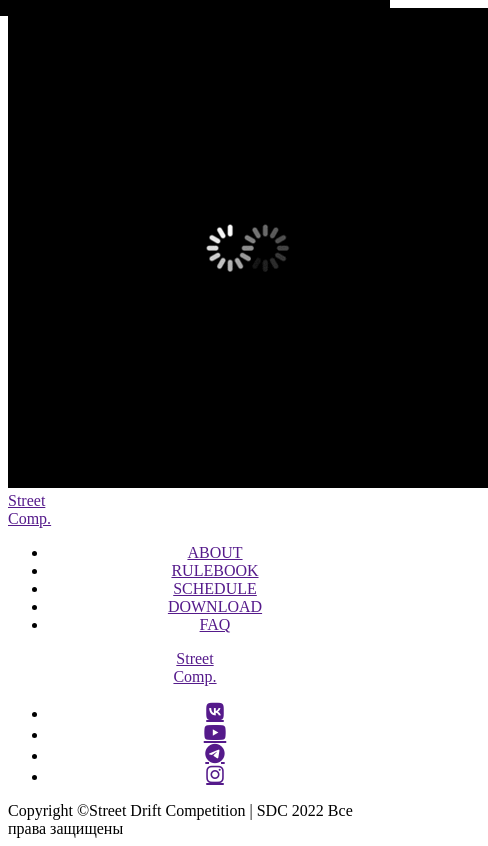
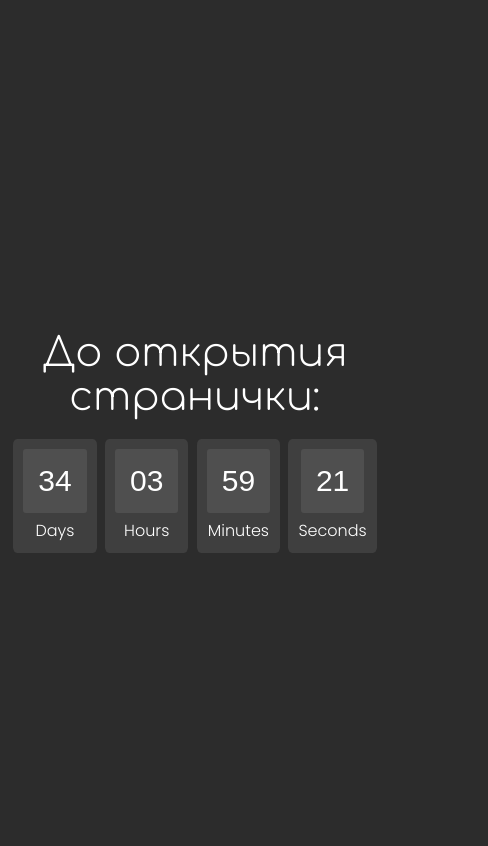
Before and after one commit to idkwhatimdoing1496/medincomlab.github.io, a plain HTML site: page index.html in a window 390 px wide. Shown: the whole page, 488 px wide, since content can reach past the window. Drawn offline with Linux system fonts and the light colour scheme.

Commit message:
Add files via upload

```diff
--- /dev/null
+++ b/css/main.css
@@ -0,0 +1,52 @@
+*{
+  padding: 0;
+  margin: 0;
+}
+body {
+  text-align: center;
+  background: #2c2c2c;
+  font-weight: 100;
+  display: flex;
+  flex-direction: column;
+  justify-content: center;
+  align-items: center;
+  height: 100vh;
+  font-family: 'Comfortaa', cursive;
+}
+
+.countdown-title {
+  color: #ffffff;
+  font-weight: 100;
+  font-size: 40px;
+  margin: 40px 0px 20px;
+}
+
+.countdown {
+  font-family: sans-serif;
+  color: #fff;
+  display: inline-block;
+  font-weight: 100;
+  text-align: center;
+  font-size: 30px;
+}
+
+.countdown-number {
+  padding: 10px;
+  border-radius: 5%;
+  background: #3f3f3f;
+  display: inline-block;
+}
+
+.countdown-time {
+  padding: 15px;
+  border-radius: 3px;
+  background: #4f4f4f;
+  display: inline-block;
+}
+
+.countdown-text {
+  display: block;
+  padding-top: 5px;
+  font-size: 16px;
+  font-family: 'Poppins', sans-serif;
+}
--- a/index.html
+++ b/index.html
@@ -2,125 +2,77 @@
 <html lang="en">
 <head>
   <meta charset="UTF-8">
-    <meta name="viewport" content="width=device-width, user-scalable=no, initial-scale=1.0, maximum-scale=1.0, minimum-scale=1.0">
+  <meta name="viewport"
+        content="width=device-width, user-scalable=no, initial-scale=1.0, maximum-scale=1.0, minimum-scale=1.0">
   <meta http-equiv="X-UA-Compatible" content="ie=edge">
-    <link rel="shortcut icon" href="/img/favicon.png" type="image">
-    <link rel="stylesheet" href="css/layout.css">
+  <link rel="stylesheet" href="./css/main.css">
   <link rel="preconnect" href="https://fonts.googleapis.com">
   <link rel="preconnect" href="https://fonts.gstatic.com" crossorigin>
-    <link href="https://fonts.googleapis.com/css2?family=Cabin:ital,wght@0,400;0,500;0,600;0,700;1,400;1,500;1,600;1,700&display=swap" rel="stylesheet">
-    <link href="https://fonts.googleapis.com/icon?family=Material+Icons" rel="stylesheet">
-    <title>Street Legal Comp.</title>
-    <style>
-        @media screen and (max-width: 576px) {
-            .hamburger {
-                display: inline;
-                position: fixed;
-                z-index: 100;
-                top: 2vw;
-                right: 2vw;
+  <link href="https://fonts.googleapis.com/css2?family=Comfortaa:wght@300&family=Poppins:wght@300&display=swap" rel="stylesheet">
+  <title>Timer to open</title>
+</head>
+<body>
+  <h1 class="countdown-title">До открытия странички:</h1>
+  <div id="countdown" class="countdown">
+    <div class="countdown-number">
+      <span class="days countdown-time"></span>
+      <span class="countdown-text">Days</span>
+    </div>
+    <div class="countdown-number">
+      <span class="hours countdown-time"></span>
+      <span class="countdown-text">Hours</span>
+    </div>
+    <div class="countdown-number">
+      <span class="minutes countdown-time"></span>
+      <span class="countdown-text">Minutes</span>
+    </div>
+    <div class="countdown-number">
+      <span class="seconds countdown-time"></span>
+      <span class="countdown-text">Seconds</span>
+    </div>
+  </div>
+  <script>
+    function getTimeRemaining(endtime) {
+      var t = Date.parse(endtime) - Date.parse(new Date());
+      var seconds = Math.floor((t / 1000) % 60);
+      var minutes = Math.floor((t / 1000 / 60) % 60);
+      var hours = Math.floor((t / (1000 * 60 * 60)) % 24);
+      var days = Math.floor(t / (1000 * 60 * 60 * 24));
+      return {
+        'total': t,
+        'days': days,
+        'hours': hours,
+        'minutes': minutes,
+        'seconds': seconds
+      };
     }
-            .closeIcon {
-                display: none;
-                color: white;
-                font-size: 25px;
-            }
-            .menuIcon{
-                font-size: 25px;
-            }
-            .navIn {
-                position: fixed;
-                flex-direction: column;
-                justify-content: center;
-                align-items: center;
-                transform: translateY(-100%);
-                transition: transform 0.2s;
-                top: 0;
-                left: 0;
-                right: 0;
-                bottom: 0;
-                z-index: 99;
-                background: black;
-            }
-            .showMenu {
-                transform: translateY(0);
-            }
-            .nav{
-                margin: 7vw 0;
-            }
-            .navButton{
-                font-size: 5vw;
-                color: white;
-            }
-            .footer{
-                flex-direction: column;
-                text-align: center;
-            }
-            .navButtonFooter{
-                margin: 2vw 0;
-            }
-            .logoFooter{
-                margin: 3vw 0;
-            }
-            .fab{
-                font-size: 20px;
+
+    function initializeClock(id, endtime) {
+      var clock = document.getElementById(id);
+      var daysSpan = clock.querySelector('.days');
+      var hoursSpan = clock.querySelector('.hours');
+      var minutesSpan = clock.querySelector('.minutes');
+      var secondsSpan = clock.querySelector('.seconds');
+
+      function updateClock() {
+        var t = getTimeRemaining(endtime);
+
+        daysSpan.innerHTML = t.days;
+        hoursSpan.innerHTML = ('0' + t.hours).slice(-2);
+        minutesSpan.innerHTML = ('0' + t.minutes).slice(-2);
+        secondsSpan.innerHTML = ('0' + t.seconds).slice(-2);
+
+        if (t.total <= 0) {
+          clearInterval(timeinterval);
         }
       }
-    </style>
-</head>
-    <body>
-    <div id='preloader'>
-        <img src="/img/gif/preload.gif" alt="preloader">
-    </div>
-    <div class="background">
-        <header class="header">
-            <div class="logo">
-                        <a href="" class="logoText">Street<br>Comp.</a>
-                    </div>
-            <nav>
-                <ul class="navIn">
-                    <li class="nav"><a href="" class="navButton">ABOUT</a></li>
-                    <li class="nav"><a href="" class="navButton">RULEBOOK</a></li>
-                    <li class="nav"><a href="" class="navButton">SCHEDULE</a></li>
-                    <li class="nav"><a href="" class="navButton">DOWNLOAD</a></li>
-                    <li class="nav"><a href="" class="navButton">FAQ</a></li>
-                </ul>
-                <div class="hamburger">
-                    <i class="menuIcon material-icons">menu</i>
-                    <i class="closeIcon material-icons">close</i>
-                </div>
-            </nav>
-        </header>
-    </div>
-    <footer>
-        <div class="footer">
-        <div>
-            <nav>
-                <ul class="navInFooter">
-                    <li class="navFooter"><a href="" class="navButtonFooter">ABOUT</a></li>
-                    <li class="navFooter"><a href="" class="navButtonFooter">RULEBOOK</a></li>
-                    <li class="navFooter"><a href="" class="navButtonFooter">SCHEDULE</a></li>
-                    <li class="navFooter"><a href="" class="navButtonFooter">DOWNLOAD</a></li>
-                    <li class="navFooter"><a href="" class="navButtonFooter">FAQ</a></li>
-                </ul>
-            </nav>
-        </div>
-            <div class="logoFooter">
-                <a href="" class="logoTextFooter">Street<br>Comp.</a>
-            </div>
-        <div>
-            <ul class="sociallink">
-                <li><a href="" class="fab fa-vk"></a></li>
-                <li><a href="" class="fab fa-youtube"></a></li>
-                <li><a href="" class="fab fa-telegram"></a></li>
-                <li><a href="" class="fab fa-instagram"></a></li>
-            </ul>
-        </div>
-        </div>
-        <div class="licenseplate"> Copyright ©Street Drift Competition | SDC 2022  Все права защищены</div>
-    </footer>
+
+      updateClock();
+      var timeinterval = setInterval(updateClock, 1000);
+    }
+
+    var deadline="January 01 2022 00:00:00 GMT+0300"; //for Ukraine
+    initializeClock('countdown', deadline);
+  </script>
 </body>
-<script src="js/hamburger.js"></script>
-<script src="js/preload.js"></script>
-<script src="https://kit.fontawesome.com/14214d4e53.js" crossorigin="anonymous"></script>
 </html>
```
Lines whose indentation alone changed are shown as unchanged.
